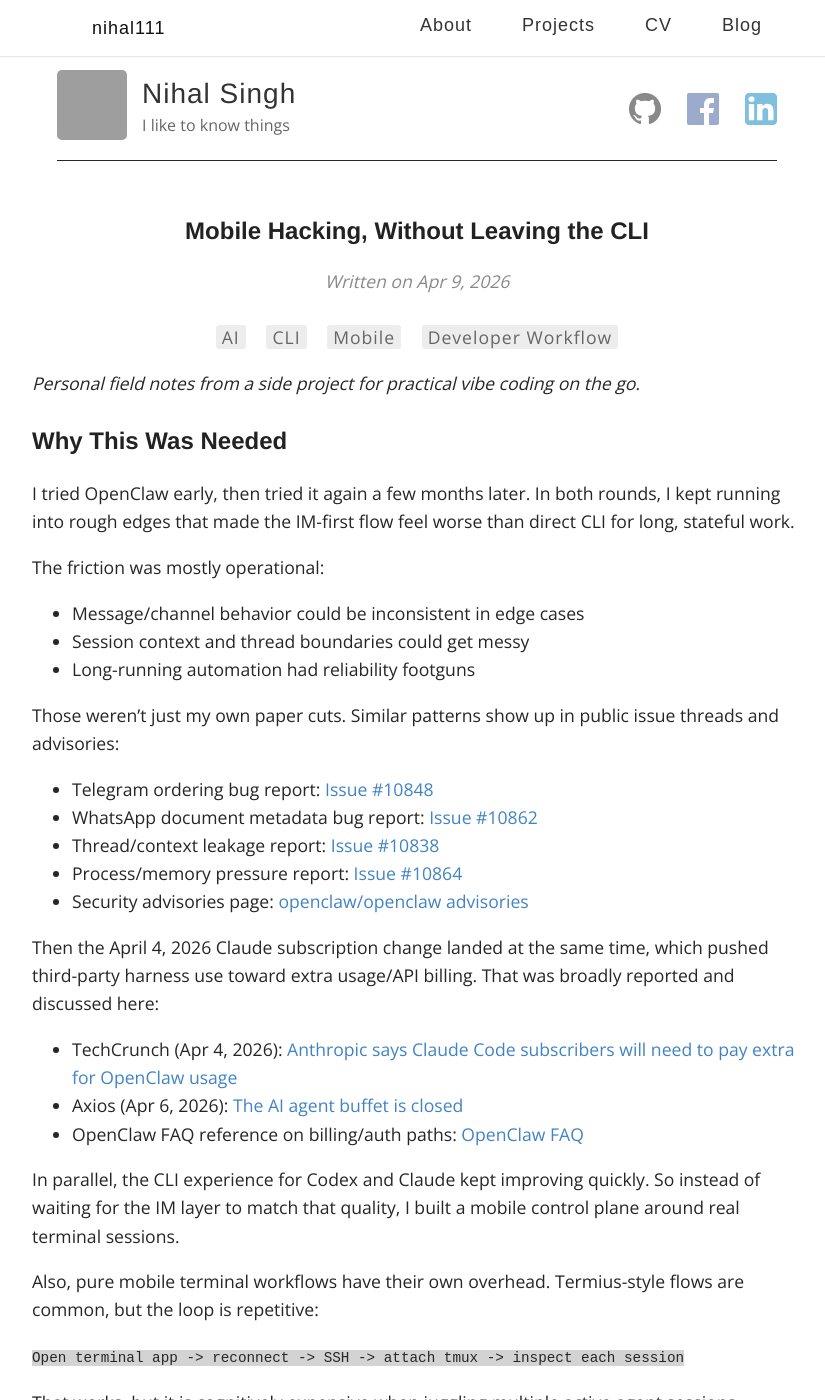
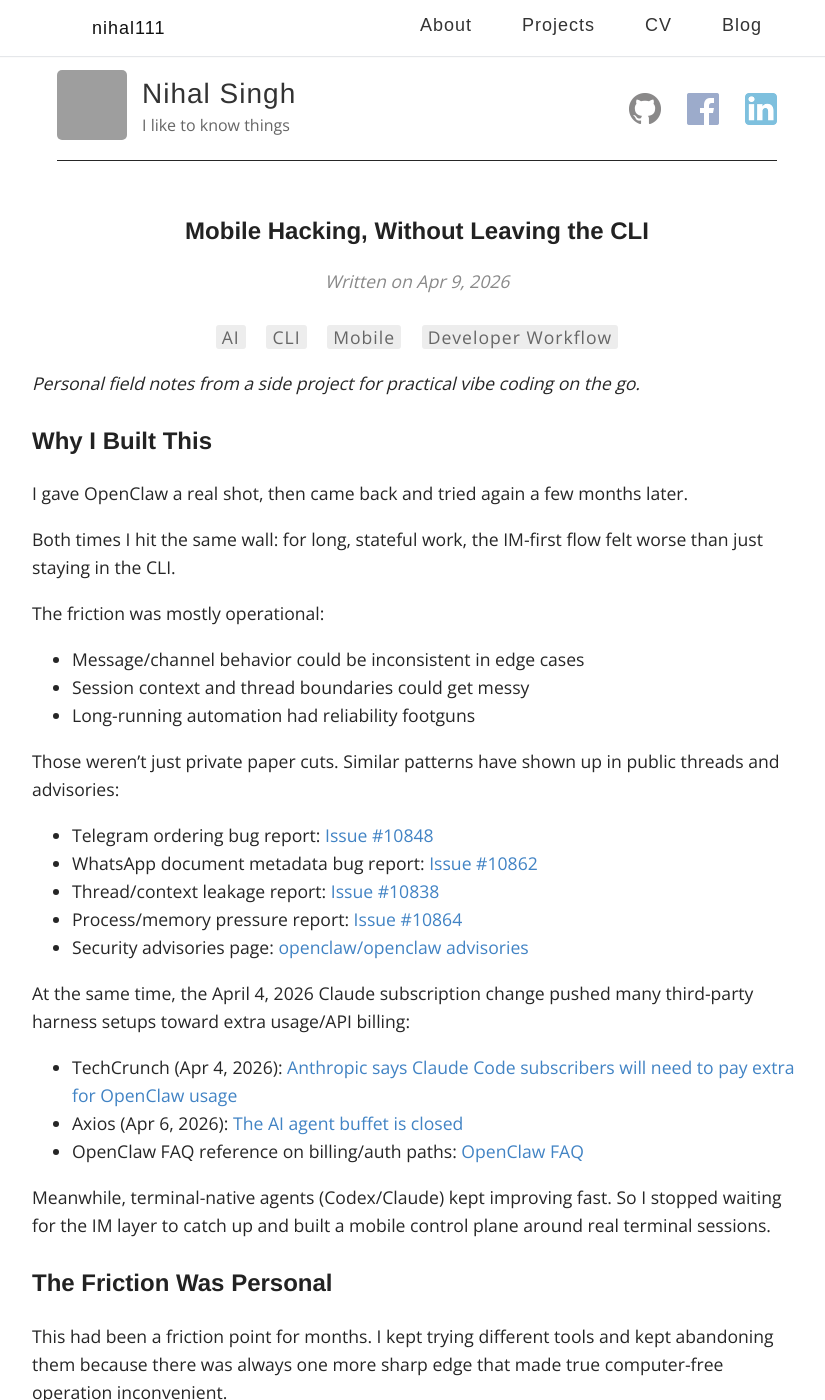
Before and after one commit to nihal111/nihal111.github.io, a Jekyll site: the page built from _posts/2026-04-09-mobile-hacking-without-leaving-the-cli.markdown, in a window 1280 px wide and 1400 px high. Shown: the whole window, without its empty margins (223-1048 px from the left). Built offline with Jekyll 4.4.1, drawn with Linux system fonts in a browser that asks for light colours; some web fonts are replaced; comment, search, counter and statistics services are not loaded; some of the changed text lies outside the part shown; grey boxes are pictures that could not be loaded.

Commit message:
Polish mobile hacking post with harder-hitting narrative

```diff
--- a/_posts/2026-04-09-mobile-hacking-without-leaving-the-cli.markdown
+++ b/_posts/2026-04-09-mobile-hacking-without-leaving-the-cli.markdown
@@ -12,9 +12,11 @@
 
 *Personal field notes from a side project for practical vibe coding on the go.*
 
-## Why This Was Needed
+## Why I Built This
 
-I tried OpenClaw early, then tried it again a few months later. In both rounds, I kept running into rough edges that made the IM-first flow feel worse than direct CLI for long, stateful work.
+I gave OpenClaw a real shot, then came back and tried again a few months later.
+
+Both times I hit the same wall: for long, stateful work, the IM-first flow felt worse than just staying in the CLI.
 
 The friction was mostly operational:
 
@@ -22,7 +24,7 @@
 - Session context and thread boundaries could get messy
 - Long-running automation had reliability footguns
 
-Those weren’t just my own paper cuts. Similar patterns show up in public issue threads and advisories:
+Those weren’t just private paper cuts. Similar patterns have shown up in public threads and advisories:
 
 - Telegram ordering bug report: [Issue #10848](https://github.com/openclaw/openclaw/issues/10848)
 - WhatsApp document metadata bug report: [Issue #10862](https://github.com/openclaw/openclaw/issues/10862)
@@ -30,19 +32,21 @@
 - Process/memory pressure report: [Issue #10864](https://github.com/openclaw/openclaw/issues/10864)
 - Security advisories page: [openclaw/openclaw advisories](https://github.com/openclaw/openclaw/security/advisories)
 
-Then the April 4, 2026 Claude subscription change landed at the same time, which pushed third-party harness use toward extra usage/API billing. That was broadly reported and discussed here:
+At the same time, the April 4, 2026 Claude subscription change pushed many third-party harness setups toward extra usage/API billing:
 
 - TechCrunch (Apr 4, 2026): [Anthropic says Claude Code subscribers will need to pay extra for OpenClaw usage](https://techcrunch.com/2026/04/04/anthropic-says-claude-code-subscribers-will-need-to-pay-extra-for-openclaw-support/)
 - Axios (Apr 6, 2026): [The AI agent buffet is closed](https://www.axios.com/2026/04/06/anthropic-openclaw-subscription-openai)
 - OpenClaw FAQ reference on billing/auth paths: [OpenClaw FAQ](https://docs.openclaw.ai/help/faq)
 
-In parallel, the CLI experience for Codex and Claude kept improving quickly. So instead of waiting for the IM layer to match that quality, I built a mobile control plane around real terminal sessions.
+Meanwhile, terminal-native agents (Codex/Claude) kept improving fast. So I stopped waiting for the IM layer to catch up and built a mobile control plane around real terminal sessions.
 
-Also, pure mobile terminal workflows have their own overhead. Termius-style flows are common, but the loop is repetitive:
+## The Friction Was Personal
 
-`Open terminal app -> reconnect -> SSH -> attach tmux -> inspect each session`
+This had been a friction point for months. I kept trying different tools and kept abandoning them because there was always one more sharp edge that made true computer-free operation inconvenient.
 
-That works, but it is cognitively expensive when juggling multiple active agent sessions.
+With this tooling I built in conjunction with Wispr Flow, I’m basically speaking to my phone and turning that into running systems. That still feels insane. Idle minutes are no longer dead time; they are launch windows for the next idea running in the background.
+
+That quality-of-life shift is the whole point.
 
 ## What Is AI Traffic Control
 
@@ -73,12 +77,30 @@
 
 <img src="https://lh3.googleusercontent.com/d/1SPfvSTXpadh0AeBNuQk6TA6mZ963JMDA=w2000" alt="Scientist fleet states" height="780" />
 
-## What This Improves in Practice
+## What Improved in Practice
 
-- See fleet states at a glance (`active`, `idle`, `unborn`)
-- Jump into any session from phone or desktop
-- Make smarter use of provider windows and weekly quotas
-- Launch repeatable agent jobs with one tap instead of manual setup
+- I can see fleet states instantly (`active`, `idle`, `unborn`)
+- I can jump into any session from phone or desktop
+- I can use provider windows and weekly quotas deliberately instead of guessing
+- I can launch repeatable jobs with one tap instead of setup rituals
+
+The old mobile loop was always:
+
+`Open terminal app -> reconnect -> SSH -> attach tmux -> inspect each session`
+
+It worked, but it bled attention. This setup keeps the power of terminal-native workflows while cutting most of the repetitive context switching.
+
+## The Tradeoff: Cognitive Overhead Is Real
+
+There is a cost.
+
+When your phone becomes a real command center, your mind can stay latched onto background runs, next prompts, and next ideas. You can always do one more thing. That is the superpower, and also the trap.
+
+Steve Yegge’s *The AI Vampire* captures this tension in language that lands. He writes: "As an individual developer, you need to fight the vampire yourself, when you’re all alone, with nobody pushing you but the AI itself." He also frames the social pressure loop directly: "So you’re damned if you do (you’ll be drained) and you’re damned if you don’t (you’ll be left behind.)" That is exactly the builder loop now: constant momentum on one side, compounding cognitive cost on the other ([The AI Vampire, Feb 11, 2026](https://steve-yegge.medium.com/the-ai-vampire-eda6e4f07163)).
+
+There’s definitely some truth there.
+
+To the extent that this tooling makes it easier to be creative and bring ideas to life, it has personally been a game changer. But it requires discipline: boundaries, recovery, and intentional off-switches.
 
 ## Access and Security Model
 
```
Also changed, not shown: other parts of _posts/2026-04-09-mobile-hacking-without-leaving-the-cli.markdown (+2 -2 lines).
